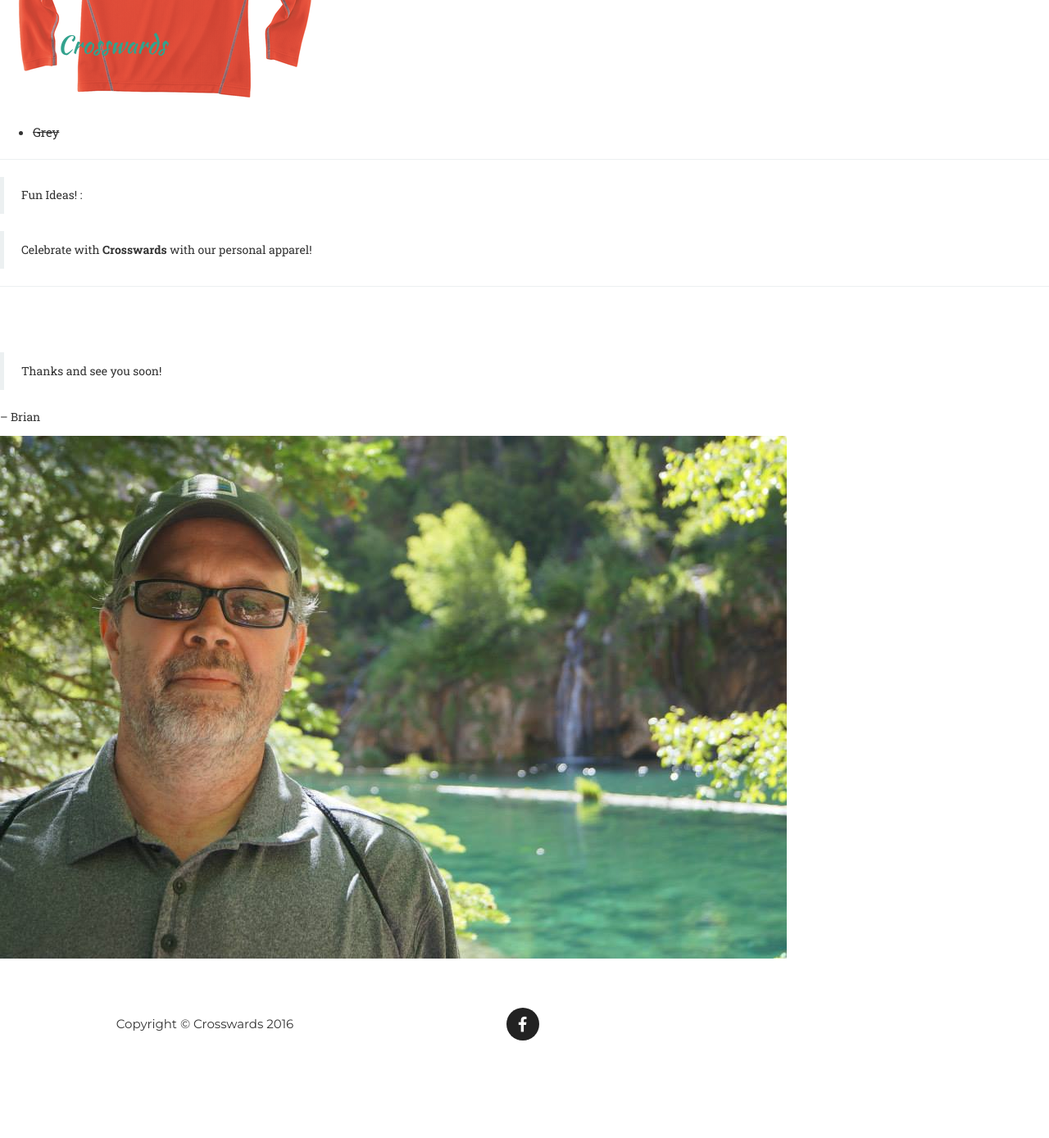
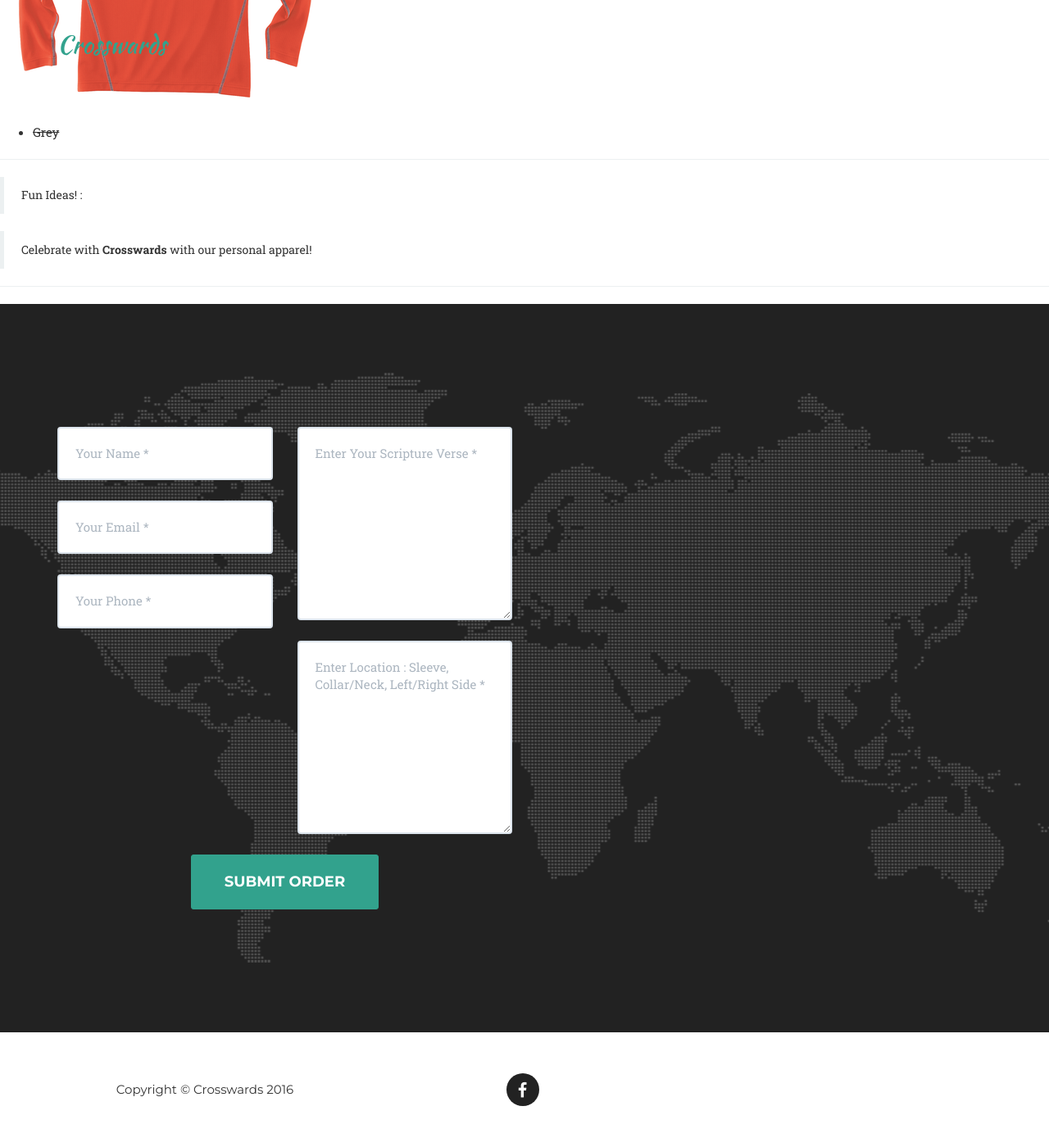
Before and after one commit to TirelessWake/crosswards-main, a Jekyll site: the page built from 1610.md, in a window 1280 px wide and 1400 px high, scrolled down 2145 px. Shown: the top 1389 px of the window at 82% size. Built offline with Jekyll 4.4.1, drawn with Linux system fonts in a browser that asks for light colours; some web fonts are replaced; before the commit the page ends 3465 px from its top, so only the background shows below that.

Commit message:
Session w/ Brian

```diff
--- a/1610.md
+++ b/1610.md
@@ -50,15 +50,3 @@ modified: 2016-09-19
 
 
 ---
-
-
-<br>
-<br>
-
-
-
-> Thanks and see you soon!
-
--- Brian
-
-![]({{ site.url }}/img/team/park1.jpg)
--- a/_layouts/pager.html
+++ b/_layouts/pager.html
@@ -26,6 +26,57 @@
 </div><!-- /#main -->
 
 
+
+
+                            <section id="contact">
+                                    <div class="container">
+                                        <div class="row">
+                                            <div class="col-lg-6">
+                                                <form name="sentMessage" id="contactForm" novalidate>
+                                                    <div class="row">
+                                                        <div class="col-md-6">
+                                                            <div class="control-group form-group">
+                                                                <input type="text" class="form-control" placeholder="Your Name *" id="name" required data-validation-required-message="Please enter your name.">
+                                                                <p class="help-block text-danger"></p>
+                                                            </div>
+                                                            <div class="control-group form-group">
+                                                                <input type="email" class="form-control" placeholder="Your Email *" id="email" required data-validation-required-message="Please enter your email address.">
+                                                                <p class="help-block text-danger"></p>
+                                                            </div>
+                                                            <div class="control-group form-group">
+                                                                <input type="tel" class="form-control" placeholder="Your Phone *" id="phone" required data-validation-required-message="Please enter your phone number.">
+                                                                <p class="help-block text-danger"></p>
+                                                            </div>
+                                                        </div>
+                                                        <div class="col-md-6">
+                                                            <div class="control-group form-group">
+                                                                <textarea class="form-control" placeholder="Enter Your Scripture Verse *" id="message" required data-validation-required-message="Please enter a verse."></textarea>
+                                                                <p class="help-block text-danger"></p>
+                                                            </div>
+
+                                                            <div class="control-group form-group">
+                                                                <textarea class="form-control" placeholder="Enter Location : Sleeve, Collar/Neck, Left/Right Side *" id="message" required data-validation-required-message="Please enter a verse."></textarea>
+                                                                <p class="help-block text-danger"></p>
+                                                            </div>
+
+                                                        </div>
+                                                        <div class="clearfix"></div>
+                                                        <div class="col-lg-12 text-center">
+                                                            <div id="success"></div>
+                                                            <button type="submit" class="btn btn-xl">Submit Order</button>
+                                                        </div>
+                                                    </div>
+                                                </form>
+                                            </div>
+                                        </div>
+                                    </div>
+                                </section>
+
+
+
+
+
+
 <div class="footer-wrapper">
   <footer role="contentinfo">
     {% include footer.html %}
```
Also changed, not shown: other parts of 1610.md (+4 -4 lines), _includes/modals.html (+6 -4 lines), ideas.md (added, +31 -0 lines), 1 other file.
